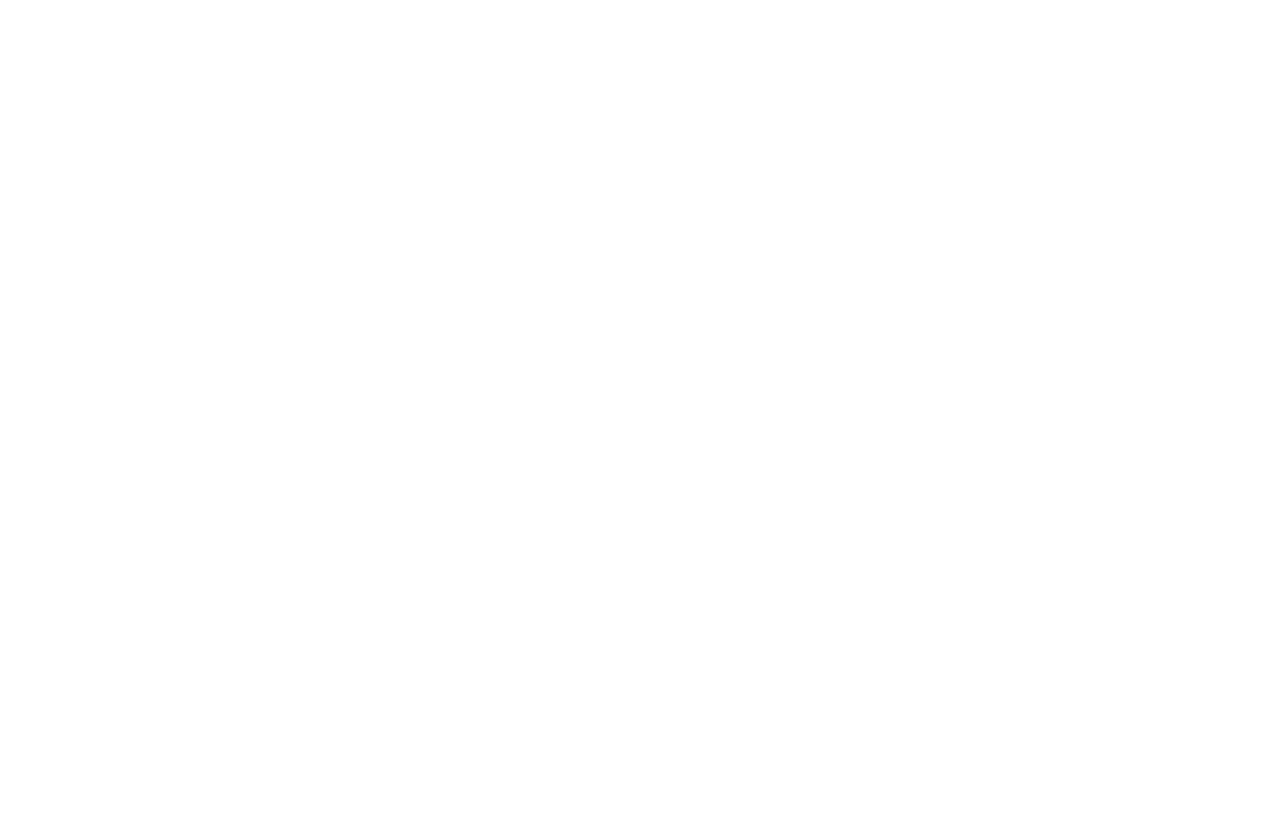
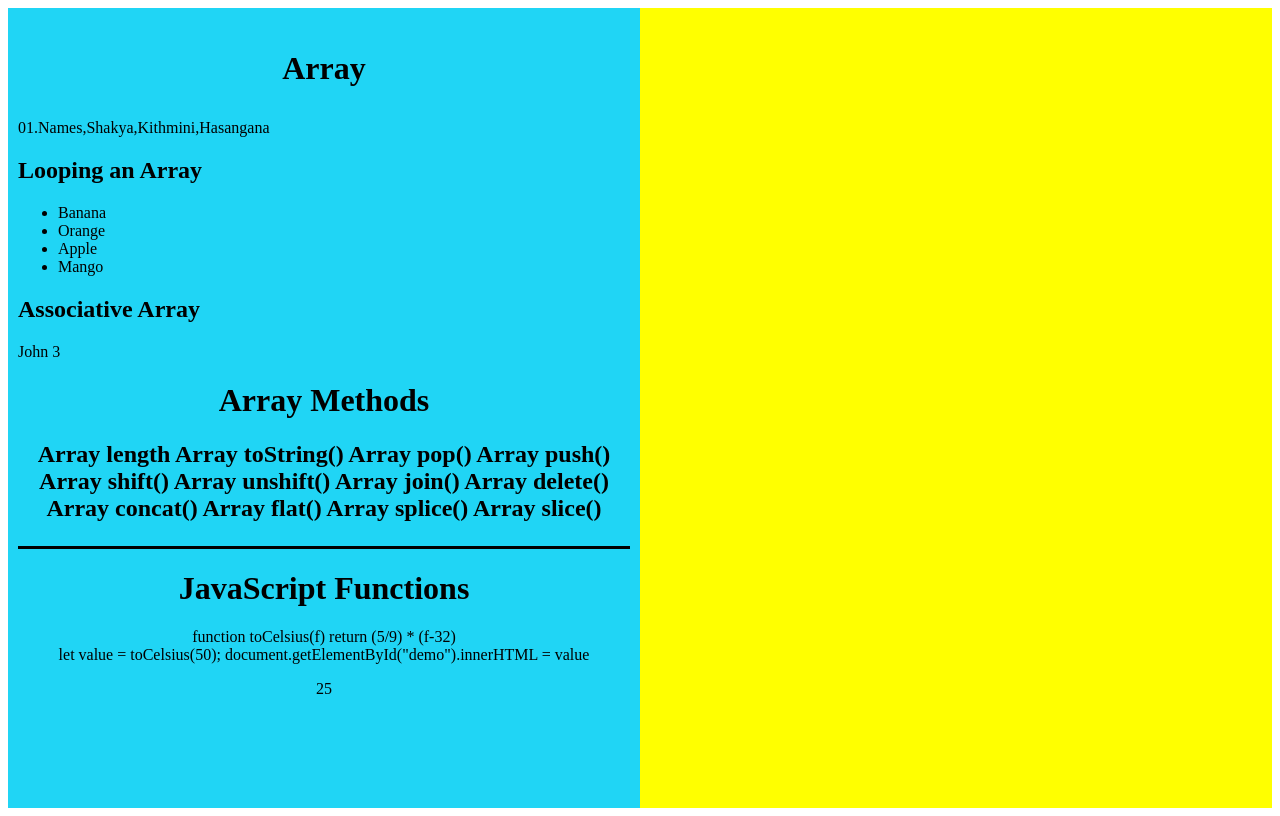
Before and after one commit to Shakyakithmini/Shakyakithmini.github.io, a plain HTML site: page Exercies/Exercies_03/index.html in a window 1280 px wide. Drawn offline with Linux system fonts and the light colour scheme.

Commit message:
Execies3_update

```diff
--- a/Exercies/Exercies_03/index.html
+++ b/Exercies/Exercies_03/index.html
@@ -0,0 +1,103 @@
+<!DOCTYPE html>
+<html lang="en">
+<head>
+    <meta charset="UTF-8">
+    <meta name="viewport" content="width=device-width, initial-scale=1.0">
+    <title>Exercies_03</title>
+    <style>
+        * {
+          box-sizing: border-box;
+        }
+
+        /* Create two equal columns that floats next to each other */
+        .column {
+          float: left;
+          width: 50%;
+          padding: 10px;
+          height: 800px; /* Should be removed. Only for demonstration */
+        }
+
+        /* Clear floats after the columns */
+        .row:after {
+          content: "";
+          display: table;
+          clear: both;
+        }
+        </style>
+</head>
+<body>
+
+    <div class="row">
+      <div class="column" style="background-color:#20d5f5;">
+       <center><h1><p>Array</p></center>
+       <p id="demo"></p>
+
+       <script>
+       const names = ["01.Names","Shakya", "Kithmini", "Hasangana"];
+       document.getElementById("demo").innerHTML = names;
+       </script>
+       <h2>Looping an Array</h2>
+       <p id="demo1"></p>
+
+       <script>
+       const fruits = ["Banana", "Orange", "Apple", "Mango"];
+       let fLen = fruits.length;
+
+       let text = "<ul>";
+       for (let i = 0; i < fLen; i++) {
+         text += "<li>" + fruits[i] + "</li>";
+       }
+       text += "</ul>";
+
+       document.getElementById("demo1").innerHTML = text;
+       </script>
+       <h2>Associative Array</h2>
+<p id="demo2"></p>
+
+<script>
+const person = [];
+person[0] = "John";
+person[1] = "Doe";
+person[2] = 46;
+document.getElementById("demo2").innerHTML =
+person[0] + " " + person.length;
+</script>
+<center><h1>Array Methods</h1>
+    <h2>Array length
+    Array toString()
+    Array pop()
+    Array push()
+    Array shift()
+    Array unshift()
+    Array join()
+    Array delete()
+    Array concat()
+    Array flat()
+    Array splice()
+    Array slice()</p></h2></center>
+    <hr size="5" color="black">
+
+<center><h1>JavaScript Functions</h1>
+
+    <p>function toCelsius(f)
+        return (5/9) * (f-32)<br>let value = toCelsius(50);
+        document.getElementById("demo").innerHTML = value</p>
+        <p id="demo3"></p>
+
+        <script>
+        function toCelsius(f) {
+          return (5/9) * (f-32);
+        }
+
+        let value = toCelsius(77);
+        document.getElementById("demo3").innerHTML = value;
+        </script>
+      </div>
+
+
+      <div class="column" style="background-color:yellow;">
+
+      </div>
+    </div>
+</body>
+</html>
```
Also changed, not shown: Exercies/Exercies_02/index.html (+41 -14 lines), Exercies/Exercies_02/js/script.js (+21 -0 lines).
